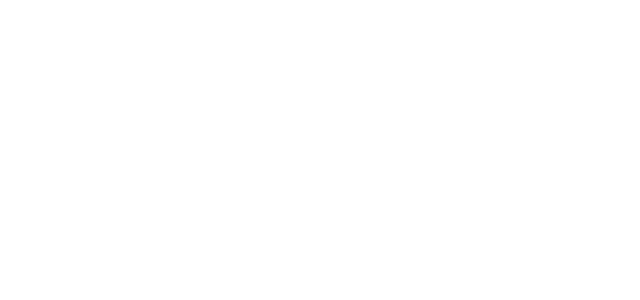
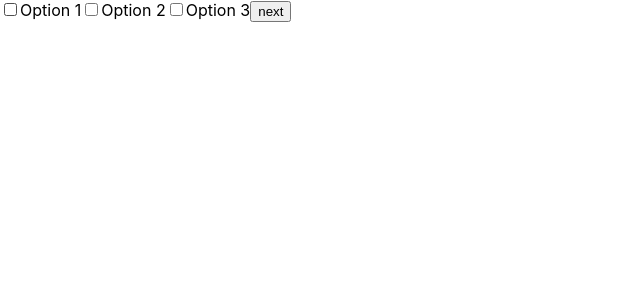
Before and after one commit to KadirZukorlic/survey, a React (Create React App) app: page /options in a window 1280 px wide. Before the commit this address had no page. Shown: the top 300 px of the page, without its empty margins (0-640 px from the left). Built offline with nearby package versions, Linux system fonts and the light colour scheme.

Commit message:
options question functionality added

```diff
--- a/src/App.js
+++ b/src/App.js
@@ -4,8 +4,10 @@
 //Components
 import { Name } from './components/Questions/Name';
 import { Result } from './components/result/Result';
+import { VisitFrequency } from './components/Questions/VisitFrequency';
+import { Options } from './components/Questions/Options';
+
 import './App.css';
-import { VisitFrequency } from './components/Questions/VisitFrequency';
 
 export const AppContext = createContext();
 
@@ -13,6 +15,7 @@
   const [name, setName] = useState('');
   const [selectedVisitFrequency, setSelectedVisitFrequency] = useState('');
   const [visitFrequencyPoints, setVisitFrequencyPoints] = useState(0);
+  const [optionsPoints, setOptionsPoints] = useState(0);
 
   return (
     <BrowserRouter>
@@ -24,12 +27,15 @@
           setSelectedVisitFrequency,
           visitFrequencyPoints,
           setVisitFrequencyPoints,
+          optionsPoints,
+          setOptionsPoints,
         }}
       >
         <Routes>
           <Route exact path="/" element={<HomePage />} />
           <Route exact path="/name" element={<Name />} />
           <Route exact path="/visit-frequency" element={<VisitFrequency />} />
+          <Route exact path="/options" element={<Options />} />
           <Route exact path="/result" element={<Result />} />
         </Routes>
       </AppContext.Provider>
--- /dev/null
+++ b/src/components/Questions/Options.js
@@ -0,0 +1,79 @@
+import React, {
+  useState,
+  useEffect,
+  useContext,
+  useCallback,
+  useMemo,
+} from 'react';
+import { AppContext } from '../../App';
+
+export const Options = () => {
+  const { optionsPoints, setOptionsPoints } = useContext(AppContext);
+  const [optionOneChecked, setOptionOneChecked] = useState(false);
+  const [optionTwoChecked, setOptionTwoChecked] = useState(false);
+  const [optionThreeChecked, setOptionThreeChecked] = useState(false);
+
+  useEffect(() => {
+    console.log(!!optionOneChecked);
+    console.log(optionsPoints);
+  }, [optionOneChecked, optionTwoChecked, optionThreeChecked]);
+
+  //Try to remove label and add label beside input
+  return (
+    <form>
+      <label>
+        <input
+          type="checkbox"
+          checked={optionOneChecked}
+          value={optionOneChecked}
+          onChange={(e) => {
+            setOptionOneChecked(!optionOneChecked);
+            if (e.target.value) {
+              setOptionsPoints((prevState) => prevState + 2);
+            }
+            if (optionOneChecked) {
+              setOptionsPoints((prevState) => prevState - 4);
+            }
+          }}
+        />
+        Option 1
+      </label>
+
+      <label>
+        <input
+          type="checkbox"
+          checked={optionTwoChecked}
+          onChange={(e) => {
+            setOptionTwoChecked(!optionTwoChecked);
+            if (e.target.value) {
+              setOptionsPoints((prevState) => prevState + 2);
+            }
+            if (optionTwoChecked) {
+              setOptionsPoints((prevState) => prevState - 4);
+            }
+          }}
+        />
+        Option 2
+      </label>
+
+      <label>
+        <input
+          type="checkbox"
+          checked={optionThreeChecked}
+          onChange={(e) => {
+            setOptionThreeChecked(!optionThreeChecked);
+            if (e.target.value) {
+              setOptionsPoints((prevState) => prevState + 2);
+            }
+            if (optionThreeChecked) {
+              setOptionsPoints((prevState) => prevState - 4);
+            }
+          }}
+        />
+        Option 3
+      </label>
+
+      <button type="submit">next</button>
+    </form>
+  );
+};
--- a/src/components/Questions/VisitFrequency.js
+++ b/src/components/Questions/VisitFrequency.js
@@ -33,7 +33,7 @@
       <div>Question 1</div>
       <h1>How often do you visit this website?</h1>
       {questions.map((question) => (
-        <label>
+        <label key={question.label}>
           <input
             type={question.type}
             value={question.value}
```
